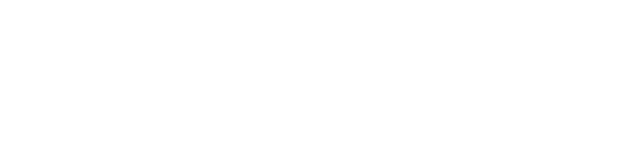
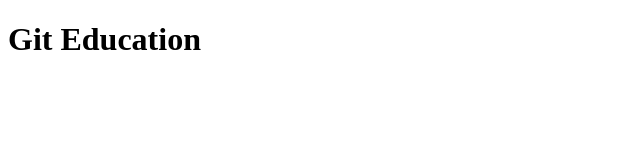
Before and after one commit to MissNat81/gitexplorer, a plain HTML site: page index.html in a window 1280 px wide. Shown: the whole page, without its empty margins (0-640 px from the left). Drawn offline with Linux system fonts and the light colour scheme.

Commit message:
Added h1 header

```diff
--- a/index.html
+++ b/index.html
@@ -6,5 +6,6 @@
     <meta name="viewport" content="width=device-width, initial-scale=1.0" />
     <title>Git Explorer</title>
   </head>
+  <h1>Git Education</h1>
   <body></body>
 </html>
```
